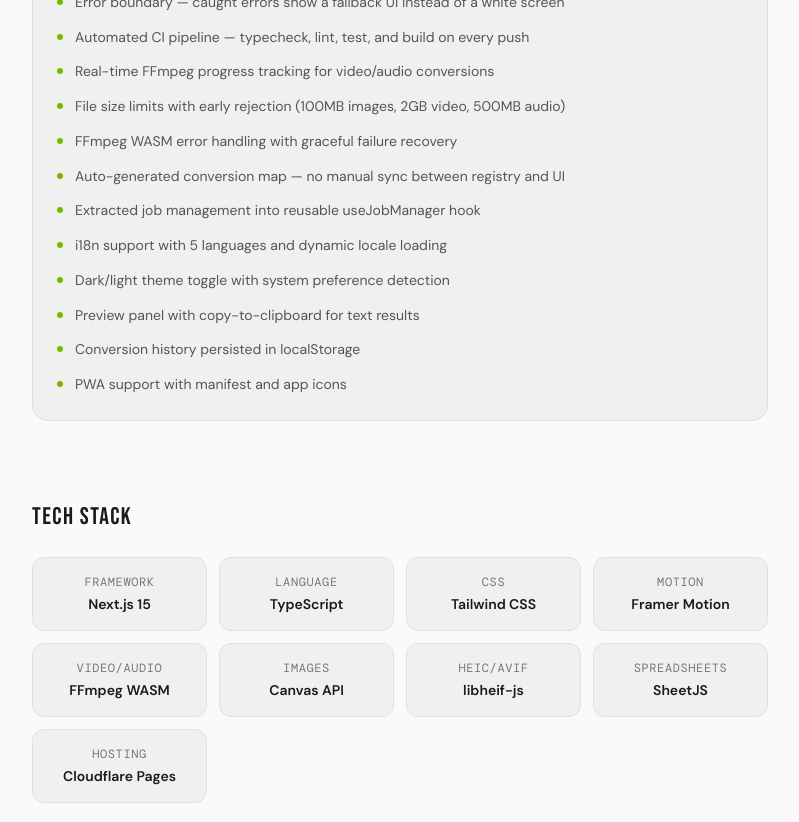
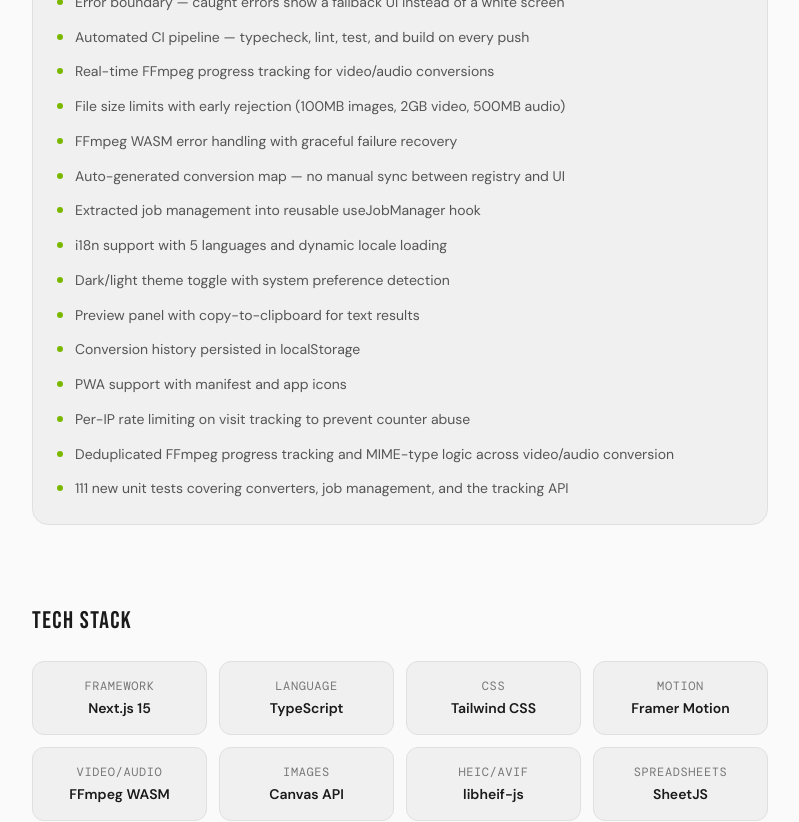
Before and after one commit to acchuang/convert-it, a Next.js app: page /about in a window 1280 px wide. Shown: the part 2104-2926 px from the top of the page, without its empty margins (240-1039 px from the left). Built offline with nearby package versions, Linux system fonts and the light colour scheme; no server answers.

Commit message:
docs: add recent improvements to About page
Document today's rate limiting, FFmpeg/JobCard dedup, and new test
coverage across all 5 locales.

```diff
--- a/app/about/page.tsx
+++ b/app/about/page.tsx
@@ -248,7 +248,7 @@
             {t('about.improvementsHeading')}
           </h2>
           <div className="bg-[var(--bg-secondary)] border border-[var(--border-primary)] rounded-2xl p-6 space-y-3">
-            {Array.from({ length: 15 }, (_, i) => i + 1).map(n => (
+            {Array.from({ length: 18 }, (_, i) => i + 1).map(n => (
               <div key={n} className="flex items-start gap-3">
                 <div className="w-1.5 h-1.5 rounded-full bg-[var(--accent)] flex-shrink-0 mt-2" />
                 <p className="text-sm text-[var(--text-secondary)] leading-relaxed">{t(`about.improvement${n}`)}</p>
--- a/locales/en.json
+++ b/locales/en.json
@@ -130,6 +130,9 @@
     "improvement13": "Preview panel with copy-to-clipboard for text results",
     "improvement14": "Conversion history persisted in localStorage",
     "improvement15": "PWA support with manifest and app icons",
+    "improvement16": "Per-IP rate limiting on visit tracking to prevent counter abuse",
+    "improvement17": "Deduplicated FFmpeg progress tracking and MIME-type logic across video/audio conversion",
+    "improvement18": "111 new unit tests covering converters, job management, and the tracking API",
     "ossHeading": "OPEN SOURCE",
     "oss1": "Convert-it is MIT-licensed and open source. The full codebase is available on GitHub. Contributions, bug reports, and feature requests are welcome.",
     "ossGithub": "GITHUB",
--- a/locales/es.json
+++ b/locales/es.json
@@ -130,6 +130,9 @@
     "improvement13": "Panel de vista previa con copiar al portapapeles para resultados de texto",
     "improvement14": "Historial de conversación persistido en localStorage",
     "improvement15": "Soporte PWA con manifiesto e íconos de aplicación",
+    "improvement16": "Limitación de tasa por IP en el seguimiento de visitas para prevenir el abuso del contador",
+    "improvement17": "Lógica de seguimiento de progreso FFmpeg y tipos MIME desduplicada en la conversión de video/audio",
+    "improvement18": "111 nuevas pruebas unitarias que cubren conversores, gestión de tareas y la API de seguimiento",
     "ossHeading": "CÓDIGO ABIERTO",
     "oss1": "Convert-it tiene licencia MIT y es de código abierto. El código completo está disponible en GitHub. Las contribuciones, informes de errores y solicitudes de funciones son bienvenidos.",
     "ossGithub": "GITHUB",
--- a/locales/ja.json
+++ b/locales/ja.json
@@ -130,6 +130,9 @@
     "improvement13": "テキスト結果のクリップボードコピー付きプレビューパネル",
     "improvement14": "localStorageに永続化される変換履歴",
     "improvement15": "マニフェストとアプリアイコン付きPWAサポート",
+    "improvement16": "カウンター悪用防止のためのIP単位のレート制限を訪問トラッキングに追加",
+    "improvement17": "動画/音声変換のFFmpeg進捗追跡とMIMEタイプロジックの重複を解消",
+    "improvement18": "コンバーター、ジョブ管理、トラッキングAPIをカバーする111件の新規ユニットテスト",
     "ossHeading": "オープンソース",
     "oss1": "Convert-itはMITライセンスのオープンソースです。完全なコードベースはGitHubで公開されています。貢献、バグ報告、機能リクエストを歓迎します。",
     "ossGithub": "GITHUB",
--- a/locales/zh-CN.json
+++ b/locales/zh-CN.json
@@ -130,6 +130,9 @@
     "improvement13": "文本结果支持复制到剪贴板的预览面板",
     "improvement14": "转换历史记录持久化到 localStorage",
     "improvement15": "支持 PWA，包含应用清单和图标",
+    "improvement16": "为访问追踪添加按 IP 限流，防止计数器被滥用",
+    "improvement17": "统一视频/音频转换中重复的 FFmpeg 进度追踪与 MIME 类型逻辑",
+    "improvement18": "新增 111 个单元测试，覆盖转换器、任务管理与追踪 API",
     "ossHeading": "开源",
     "oss1": "Convert-it 采用 MIT 许可并开源。完整代码可在 GitHub 上获取。欢迎贡献、报告问题和提出功能请求。",
     "ossGithub": "GITHUB",
--- a/locales/zh-TW.json
+++ b/locales/zh-TW.json
@@ -130,6 +130,9 @@
     "improvement13": "文字結果支援複製到剪貼簿的預覽面板",
     "improvement14": "轉換歷史記錄持久化到 localStorage",
     "improvement15": "支援 PWA，包含應用清單和圖示",
+    "improvement16": "為訪問追蹤新增按 IP 限流，防止計數器遭濫用",
+    "improvement17": "統一影片/音訊轉換中重複的 FFmpeg 進度追蹤與 MIME 類型邏輯",
+    "improvement18": "新增 111 個單元測試，涵蓋轉換器、任務管理與追蹤 API",
     "ossHeading": "開源",
     "oss1": "Convert-it 採用 MIT 授權並開源。完整程式碼可在 GitHub 上取得。歡迎貢獻、回報錯誤和提出功能請求。",
     "ossGithub": "GITHUB",
```
